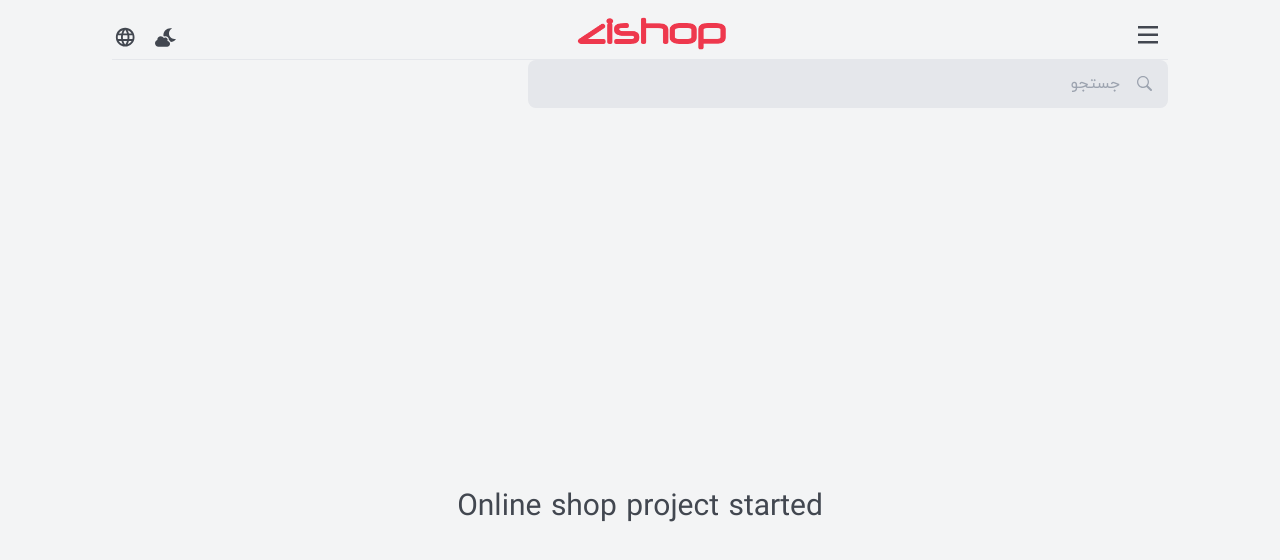
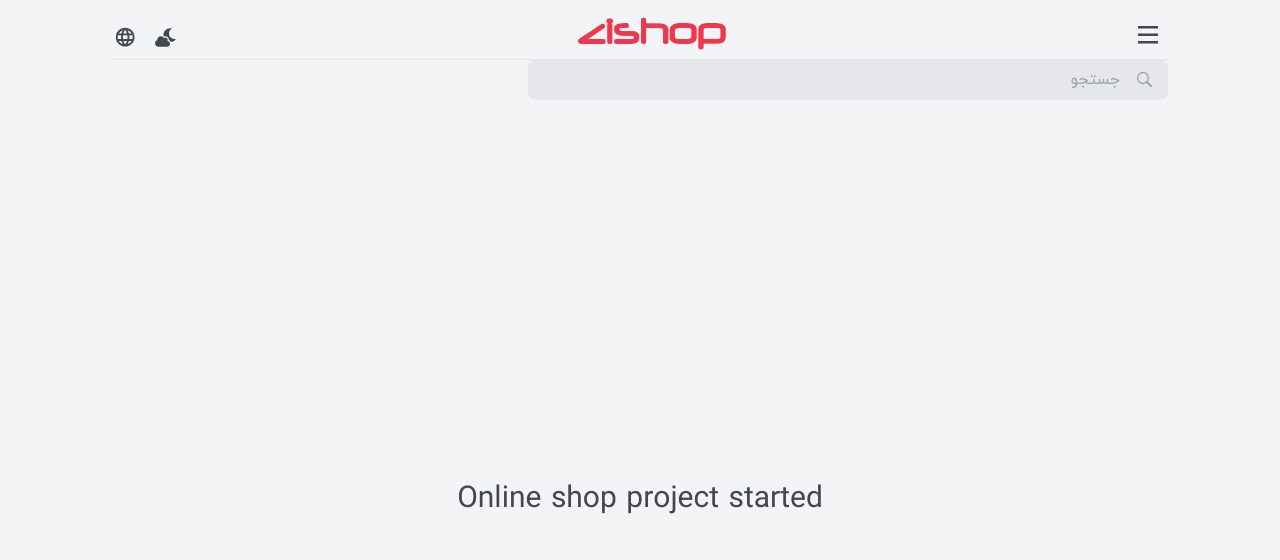
Before and after one commit to matsprea/E-Commerce-OnlineShop, a Next.js app: page / in a window 1280 px wide. Shown: the top 560 px of the page. Built offline with nearby package versions, Linux system fonts and the light colour scheme.

Commit message:
style: :lipstick: add flex-grow to searchbar

```diff
--- a/components/header/SearchBar.tsx
+++ b/components/header/SearchBar.tsx
@@ -11,10 +11,10 @@ const SearchBar = () => {
   const t = locale === "en" ? en : fa;
   const IconName = "GoSearch";
   return (
-    <div className="max-w-[40rem] w-[70%] md:w-[80%] px-4 rounded-lg bg-gray-200 flex items-center">
+    <div className="max-w-[40rem] w-[70%] md:w-[80%] px-4 rounded-lg bg-gray-200 flex items-center flex-grow">
       <Icon iconName={IconName} className="text-gray-400" />
       <input
-        className="px-4 py-3 bg-transparent outline-none w-full "
+        className="px-4 py-2 bg-transparent outline-none w-full "
         type="search"
         placeholder={`${t.search}`}
       />
```
